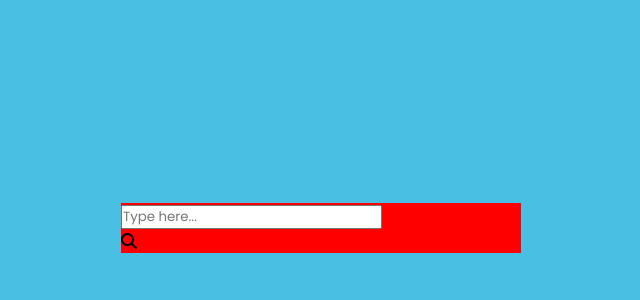
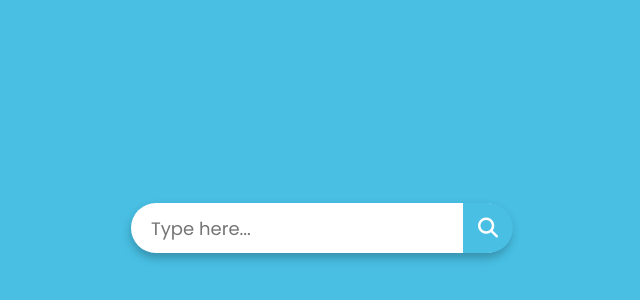
Before and after one commit to LazarGerasimov/CSS-Demos, a plain HTML site: page 06.SearchBoxResponsive/index.html in a window 1280 px wide. Shown: the part 172-472 px from the top of the page, without its empty margins (319-959 px from the left). Drawn offline with Linux system fonts and the light colour scheme.

Commit message:
upd search box and icon styles

```diff
--- a/06.SearchBoxResponsive/styles.css
+++ b/06.SearchBoxResponsive/styles.css
@@ -20,18 +20,39 @@ body {
 .box {
     max-width: 400px;
     width: 100%;
-    background: red;
 }
 
 .search-box {
+    position: relative;
     height: 50px;
-    max-width: 50px;
+    max-width: 380px;
+    margin: auto;
+    border-radius: 25px;
+    box-shadow: 0 5px 10px rgba(0, 0, 0, 0.25);
 }
 
 .search-box input {
-
+    position: absolute;
+    height: 100%;
+    width: 100%;
+    border-radius: 25px;
+    background-color: #fff;
+    outline: none;
+    border: none;
+    padding-left: 20px;
+    font-size: 18px;
 }
 
 .icon {
-
+    position: absolute;
+    right: -2px;
+    top: 0;
+    font-size: 20px;
+    text-align: center;
+    line-height: 50px;
+    width: 50px;
+    height: 100%;
+    color: #fff;
+    background-color: #48BFE3;
+    border-radius: 0 25px 25px 0;
 }
```
